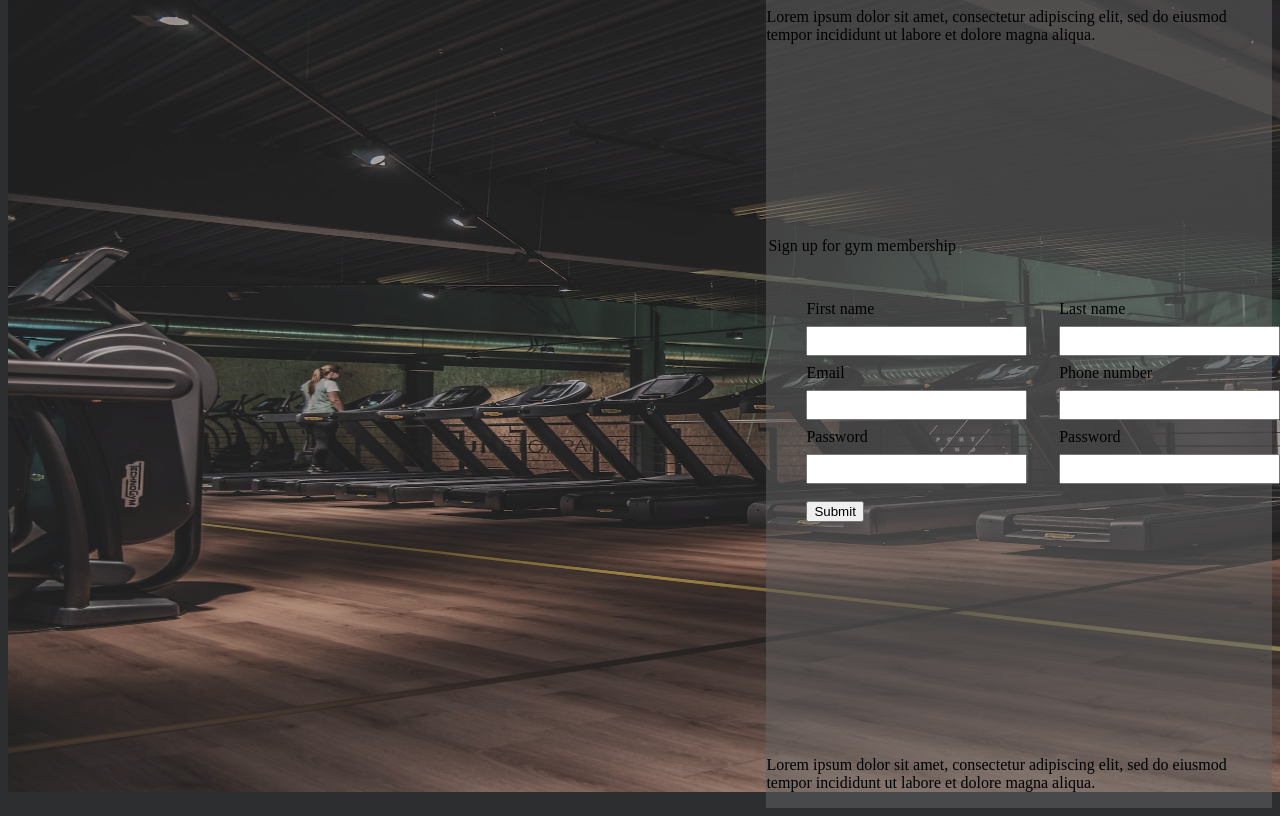
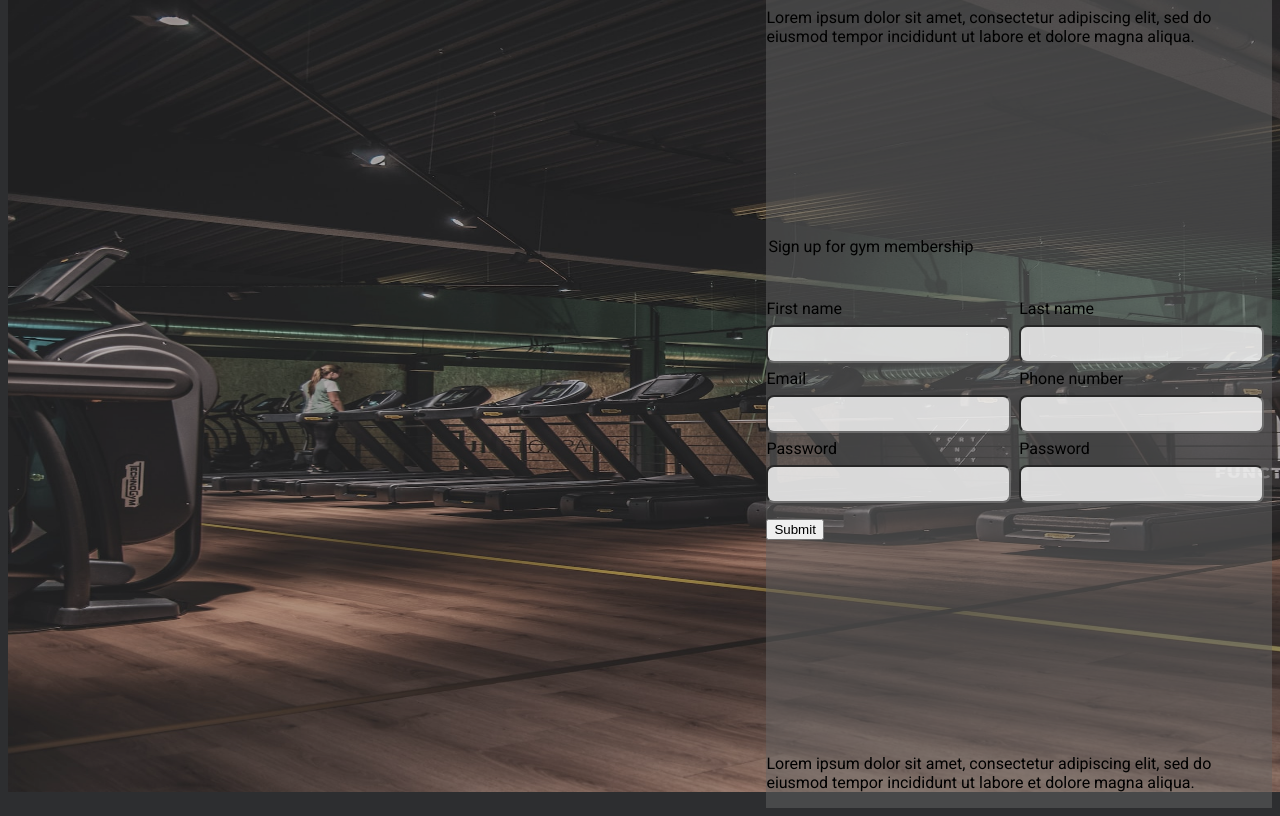
Before and after one commit to sesamDev/odin-signup-form, a plain HTML site: page index.html in a window 1280 px wide. Shown: the top 816 px of the page. Drawn offline with Linux system fonts and the light colour scheme.

Commit message:
Changed font

```diff
--- a/style.css
+++ b/style.css
@@ -1,3 +1,9 @@
+@import url('https://fonts.googleapis.com/css2?family=Roboto&display=swap');
+
+:root {
+    font-family: 'Roboto', sans-serif;
+}
+
 html {
     overflow: hidden;
     overflow-x: hidden;
@@ -98,8 +104,14 @@ legend {
 }
 
 input {
-    height: 1.5rem;
+    height: 2rem;
     width: 100%;
+    border-radius: 8px;
+    opacity: .8;
+}
+
+ul {
+    padding: 0 1rem 0 0;
 }
 
 li {
```
